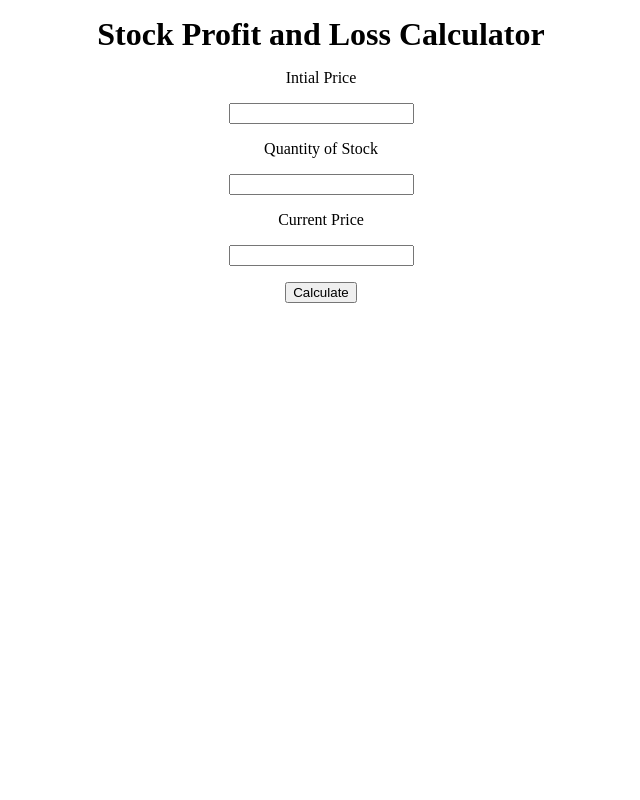
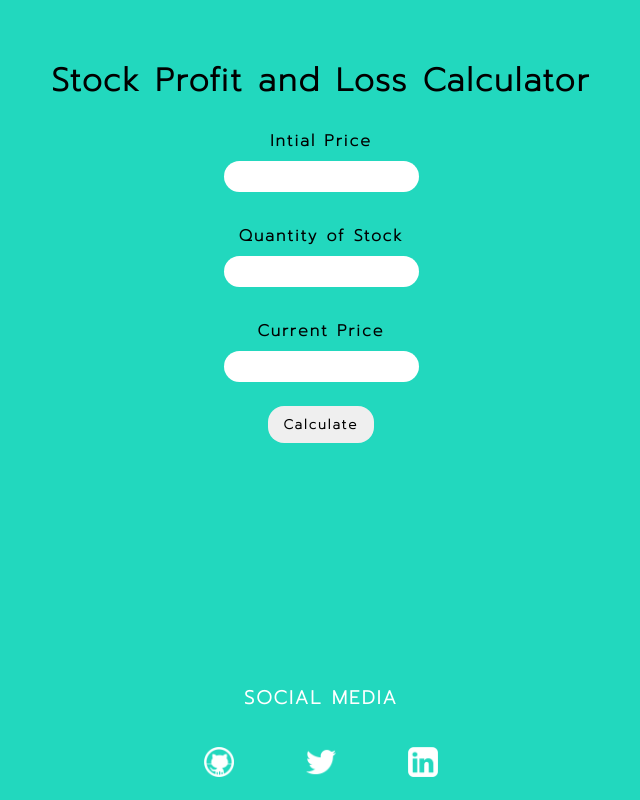
Before and after one commit to karanrana811/profit-or-loss, a plain HTML site: page index.html in a window 1280 px wide. Shown: the whole page, without its empty margins (319-959 px from the left). Drawn offline with Linux system fonts and the light colour scheme.

Commit message:
styled and fixed
styled the page and fixed js

```diff
--- a/index.html
+++ b/index.html
@@ -7,7 +7,7 @@
     <title>Profit Or Loss</title>
     <link rel="stylesheet" href="style.css">
 </head>
-<body class="html-body">
+<body>
     <div class="container">
         <h1 class="header">Stock Profit and Loss Calculator</h1>
         <label for="initial-price">Intial Price<input type="number" id="initial-price"/></label>
@@ -15,6 +15,14 @@
         <label for="current-price">Current Price<input id="current-price" type="number"/></label>
         <button class="submit-button">Calculate</button>
         <p class="message"></p>
+        <footer class="footer-container">
+            <h3 class="footer-header">SOCIAL MEDIA</h3>
+            <ul class="social-media-list">
+              <li class="github"><a target="_blank" href="https://github.com/karanrana811"><img class="sm-logo" src="github-11-128.png"/></a></li>
+              <li class="twitter"><a target="_blank" href="https://twitter.com/XkaranX1"><img src="twitter-128.png" class="sm-logo"/></a></li>
+              <li class="linkedin"><a target="_blank" href="https://www.linkedin.com/in/karan-rana-a95667153/"><img class="sm-logo" src="linkedin-6-128.png"/></a></li>
+            </ul>
+        </footer>
     </div>
     <script src="index.js" type="text/javascript"></script>
 </body>
--- a/index.js
+++ b/index.js
@@ -36,10 +36,6 @@ button.addEventListener("click", function calculate() {
     } else {
         finalMessage.innerText = "Please fill out valid amounts."
     }
-    if (resultL[1] >= 50) {
-        htmlBody.style.background = 'grey';
-    } else {
-        htmlBody.style.background = 'white';
-    }
+
 }
 );
--- a/style.css
+++ b/style.css
@@ -1,5 +1,88 @@
-label, input, button, h1, p {
+@import url("https://fonts.googleapis.com/css2?family=Prompt:ital,wght@0,100;0,200;1,100&display=swap");
+
+:root {
+    --primary-color: #22D8BE;
+    --light-color: #eafcf9;
+    --dark-color: #b7f4eb;
+}
+
+html {
+    height: 100%;
+}
+
+body {
+    margin: 0px auto;
+    font-family: "Prompt", sans-serif;
+    letter-spacing: 2px;
+    font-weight: 200;
+    background-color: var(--primary-color);
+    text-align: center;
+    max-width: 100vw;
+}
+
+label,
+input,
+h1,
+p {
+    font-weight: bolder;
+    border-radius: 1rem;
+    border: 0;
     display: block;
     text-align: center;
+    margin: 0.5rem auto;
+    padding: 0.5rem;
+    font-weight:900;
+}
+
+h1 {
+    margin-top: 3rem;
+}
+
+button {
+    font-family: "Prompt", sans-serif;
+    padding: 0.5rem 1rem;
+    border-radius: 1rem;
+    border: 0;
+    font-weight:900;
+    letter-spacing: 2px;
+}
+
+button:hover {
+    cursor:pointer;
+}
+
+.container {
+    width: 100%;
+    margin: 0 auto;
+}
+
+.footer-container {
+    width: 50%;
+    margin: auto auto 0;
+    text-align: center;
+    bottom: 0;
+    border-top-right-radius: 1rem;
+    border-top-left-radius: 1rem;
+    color: white;
+    position: absolute;
+    left: 25%;
+}
+
+.sm-logo {
     margin: 1rem auto;
+    padding-right: 1rem;
+    padding-left: 1rem;
+    width: 30px;
 }
+
+.social-media-list {
+    padding: 0 0;
+    margin: auto;
+    white-space: nowrap;
+}
+
+ul li {
+    list-style: none;
+    display: inline;
+    padding: 1rem 1rem 0;
+}
```
Also changed, not shown: github-11-128.png (added), linkedin-6-128.png (added), twitter-128.png (added).
